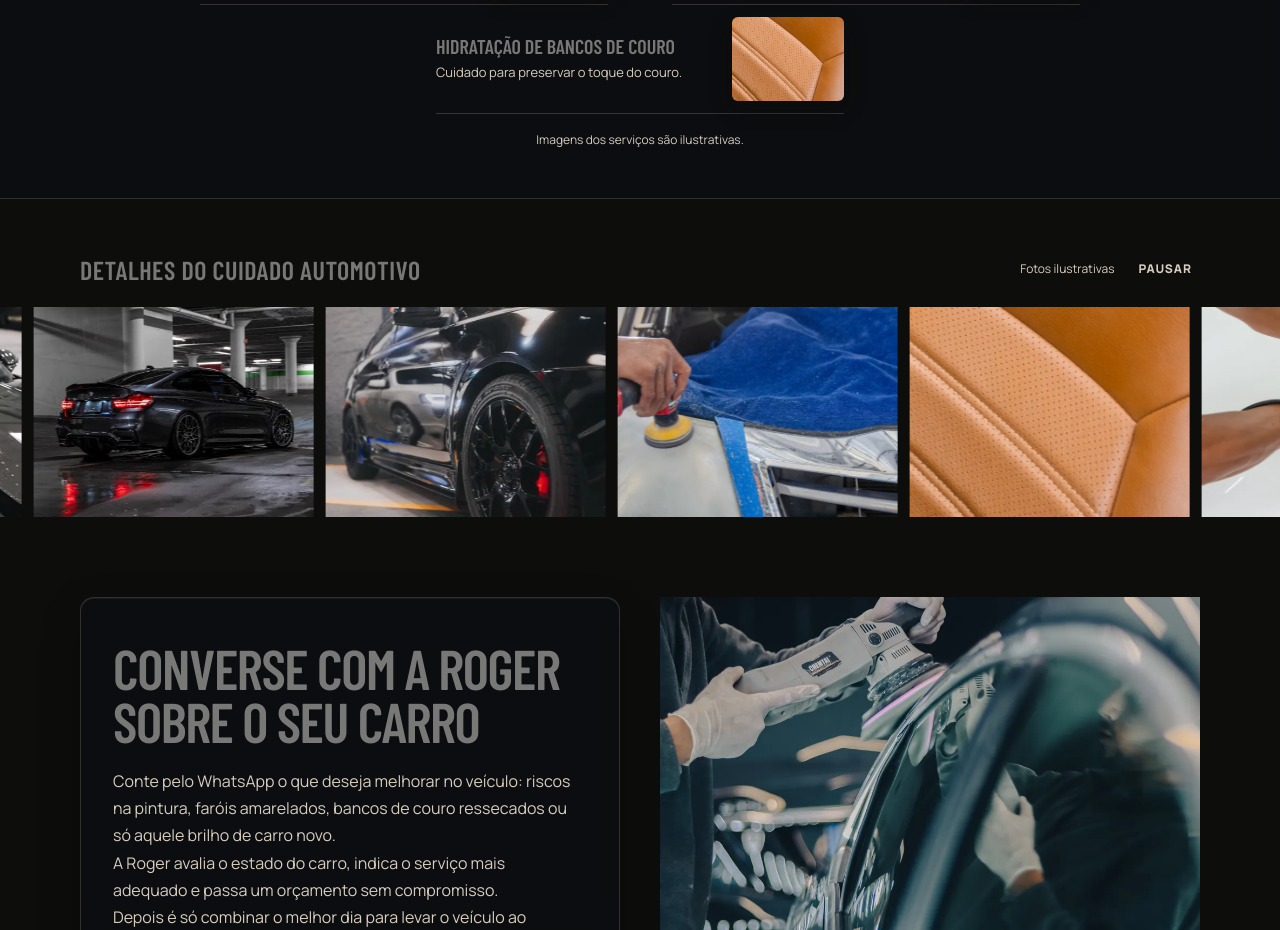
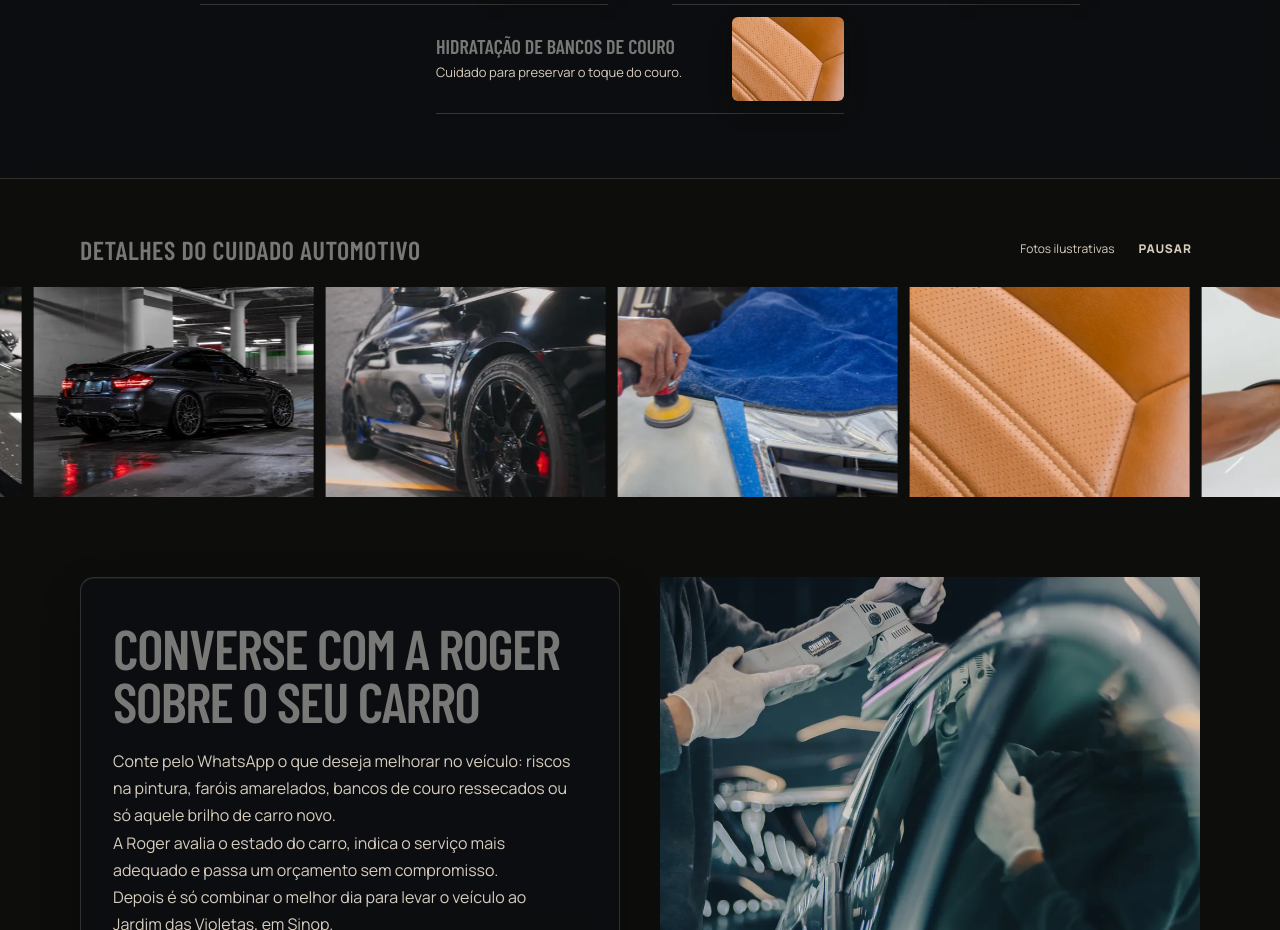
Before and after one commit to SHURIKA6/roger-estetica-automotiva, a React (Vite) app: page / in a window 1280 px wide. Shown: the part 960-1890 px from the top of the page. Built offline with nearby package versions, Linux system fonts and the light colour scheme; a web font is replaced by a local one.

Commit message:
Ajuste de imagens e layout

```diff
--- a/src/content.js
+++ b/src/content.js
@@ -33,7 +33,6 @@ export const landingContent = {
   budgetCta: "Pedir orçamento no WhatsApp",
   services: {
     title: "Serviços para o seu carro",
-    photoNotice: "Imagens dos serviços são ilustrativas.",
   },
   gallery: {
     title: "Detalhes do cuidado automotivo",
```
